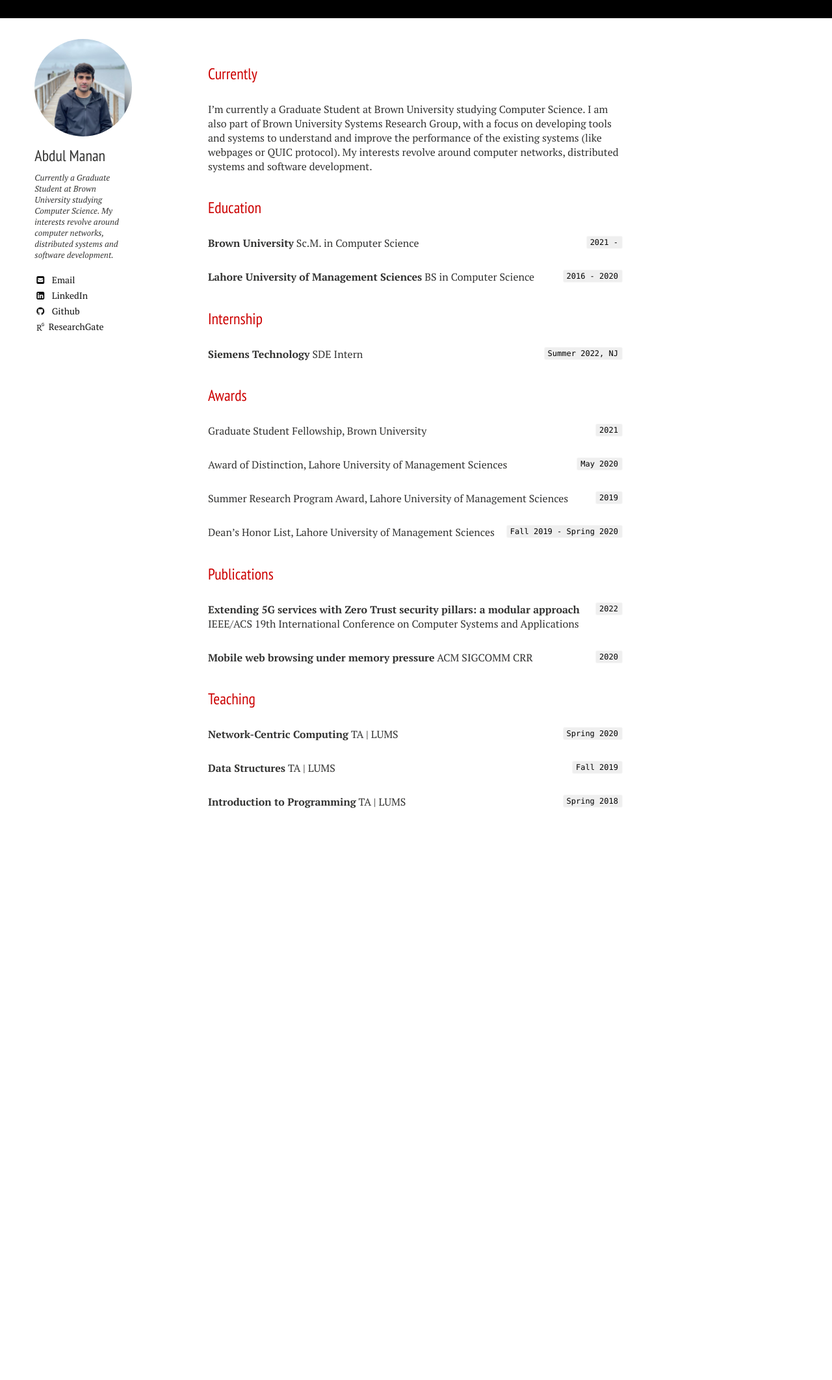
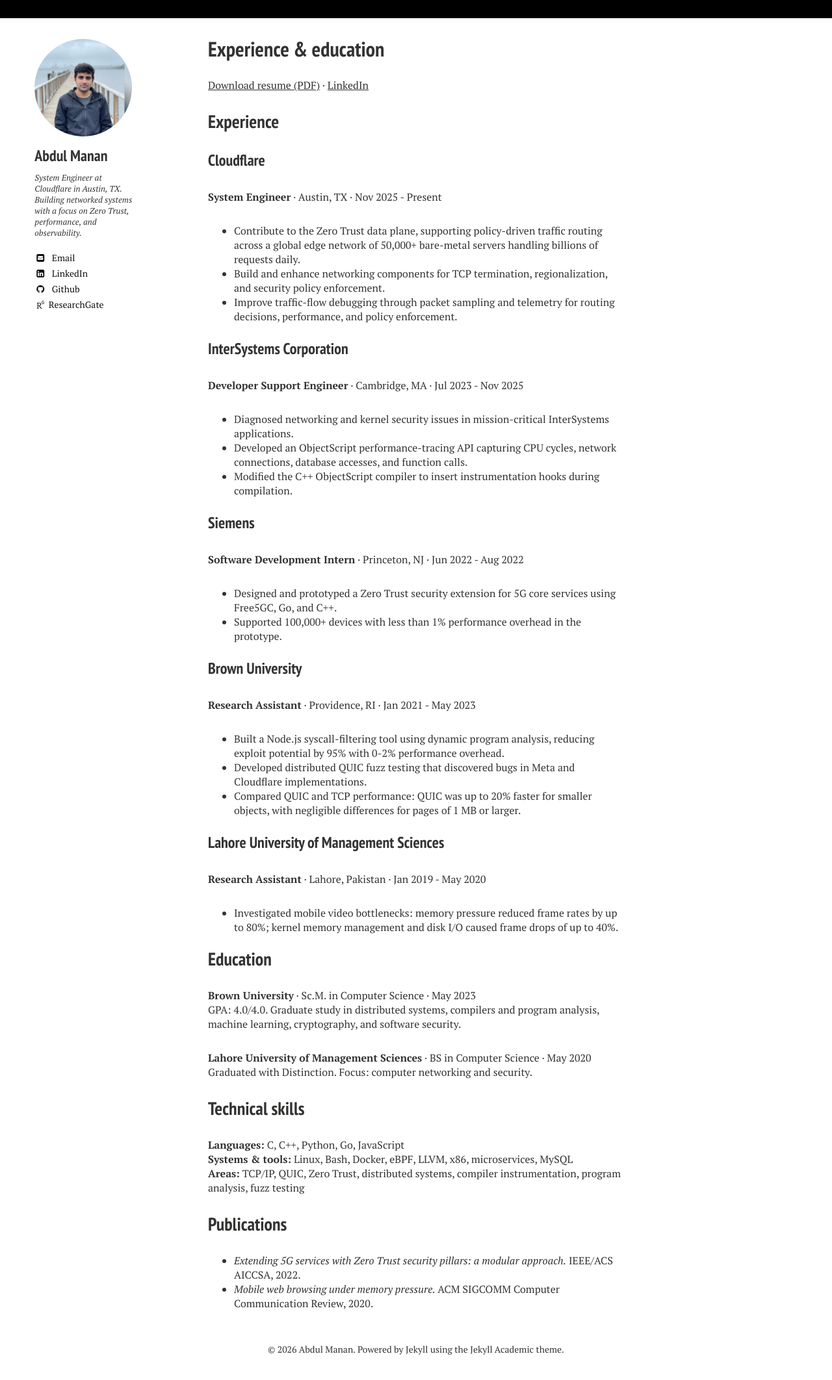
Before and after one commit to abdul-manaan/abdul-manaan.github.io, a Jekyll site: the page built from resume.md, in a window 1280 px wide, cut to the strip 104-2239 px from the top of the page. Shown: the top 2124 px of the strip at 65% size. Built offline with Jekyll 4.4.1, drawn with Linux system fonts in a browser that asks for light colours; nearby versions of some CDN libraries; some web fonts are replaced; before the commit the page ends 1459 px from its top, so only the background shows below that.

Commit message:
Update professional profile and resume; add Cloudflare page-view counter

```diff
--- a/_config.yml
+++ b/_config.yml
@@ -1,14 +1,14 @@
 # Site wide configuration
 
-title: Abdul Manan | Sc.M. Student
+title: Abdul Manan | Systems & Networking Engineer
 locale: en_US
 logo: # filename of a logo image that has been placed into your images directory
 # Enter the following platform usernames if you would like for them to appear on your site.
 owner:
   name: Abdul Manan
   avatar: bio-photo.jpg
-  bio: "Currently a Graduate Student at Brown University studying Computer Science. My interests revolve around computer networks, distributed systems and software development."
-  email: abdul_manan [at] brown [dot] edu
+  bio: "System Engineer at Cloudflare in Austin, TX. Building networked systems with a focus on Zero Trust, performance, and observability."
+  email: fnu.abdul.manan@gmail.com
   # Do not include the @ symbol in your Twitter username
   twitter: #username
   linkedin: fnu-abdul-manan
@@ -41,7 +41,7 @@
 
 # The following adjust the accents for your site. If you would like to further edit colors, fonts, font sizes, etc.
 # you may do so in _sass/variables.scss
-highlight-color: '#CC0000'
+highlight-color: '#176b75'
 lowlight-color: '#000'
   # NOTE: If you would like your site to be licensed under a creative commons license, uncomment the 'yes' next to the type of license you wish to use.
 creative-commons:
@@ -69,4 +69,7 @@
   enable_coderay: false
 
 include: [".htaccess"]
-exclude: ["lib", "config.rb", "Capfile", "config", "log", "Rakefile", "Rakefile.rb", "tmp", "less", "*.sublime-project", "*.sublime-workspace", "test", "spec", "Gruntfile.js", "package.json", "node_modules", "Gemfile", "Gemfile.lock", "LICENSE", "README.md"]
+exclude: ["tools", "cloudflare", "output", "DEPLOYMENT.md", "lib", "config.rb", "Capfile", "config", "log", "Rakefile", "Rakefile.rb", "tmp", "less", "*.sublime-project", "*.sublime-workspace", "test", "spec", "Gruntfile.js", "package.json", "node_modules", "Gemfile", "Gemfile.lock", "LICENSE", "README.md"]
+
+# Set to your deployed Cloudflare Worker URL to enable the page-view counter.
+counter_endpoint: ""
--- a/_includes/_footer.html
+++ b/_includes/_footer.html
@@ -20,12 +20,9 @@
 <br /></span>
 {% else  %}
 <span>&copy; {{ site.time | date: '%Y' }} {{ site.owner.name }}. Powered by <a href="https://jekyllrb.com" rel="nofollow">Jekyll</a> using the <a href="https://ncsu-libraries.github.io/jekyll-academic/" rel="nofollow">Jekyll Academic</a> theme.
-  Views: <span id="visits"></span>
-  <script>
-    function pageViewsCounter(response) {
-      document.getElementById('visits').innerText = response.value;
-    }
-  </script>
-  <script async src="https://api.countapi.xyz/hit/abdul-manaan.github.io/visits?callback=pageViewsCounter"></script>
+  {% if site.counter_endpoint != "" and site.counter_endpoint %}
+  <span id="page-views" hidden> · Page views: <span id="visits" aria-live="polite"></span></span>
+  <script defer src="{{ '/assets/js/counter.js' | relative_url }}" data-counter-endpoint="{{ site.counter_endpoint | escape }}"></script>
+  {% endif %}
 <br /></span>
 {% endif %}
--- a/resume.md
+++ b/resume.md
@@ -1,75 +1,63 @@
 ---
-layout: resume
+layout: page
+title: Experience & education
+menutitle: Resume
 menuorder: 3
-menutitle: Resume
-tags: ["Abdul Manan", "Brown University", "PhD", "Student", "LUMS", "Web Performance"]
+share: false
+excerpt: Experience in Zero Trust networking, systems engineering, compilers, and security research.
 ---
-## Currently
 
-I’m currently a Graduate Student at Brown University studying Computer Science. I am also part of Brown University Systems Research Group, with a focus on developing tools and systems to understand and improve the performance of the existing systems (like webpages or QUIC protocol). My interests revolve around computer networks, distributed systems and software development.
+[Download resume (PDF)]({{ '/assets/Abdul-Manan-Resume.pdf' | relative_url }}) · [LinkedIn](https://www.linkedin.com/in/fnu-abdul-manan)
 
+## Experience
+
+### Cloudflare
+**System Engineer** · Austin, TX · Nov 2025 - Present
+
+- Contribute to the Zero Trust data plane, supporting policy-driven traffic routing across a global edge network of 50,000+ bare-metal servers handling billions of requests daily.
+- Build and enhance networking components for TCP termination, regionalization, and security policy enforcement.
+- Improve traffic-flow debugging through packet sampling and telemetry for routing decisions, performance, and policy enforcement.
+
+### InterSystems Corporation
+**Developer Support Engineer** · Cambridge, MA · Jul 2023 - Nov 2025
+
+- Diagnosed networking and kernel security issues in mission-critical InterSystems applications.
+- Developed an ObjectScript performance-tracing API capturing CPU cycles, network connections, database accesses, and function calls.
+- Modified the C++ ObjectScript compiler to insert instrumentation hooks during compilation.
+
+### Siemens
+**Software Development Intern** · Princeton, NJ · Jun 2022 - Aug 2022
+
+- Designed and prototyped a Zero Trust security extension for 5G core services using Free5GC, Go, and C++.
+- Supported 100,000+ devices with less than 1% performance overhead in the prototype.
+
+### Brown University
+**Research Assistant** · Providence, RI · Jan 2021 - May 2023
+
+- Built a Node.js syscall-filtering tool using dynamic program analysis, reducing exploit potential by 95% with 0-2% performance overhead.
+- Developed distributed QUIC fuzz testing that discovered bugs in Meta and Cloudflare implementations.
+- Compared QUIC and TCP performance: QUIC was up to 20% faster for smaller objects, with negligible differences for pages of 1 MB or larger.
+
+### Lahore University of Management Sciences
+**Research Assistant** · Lahore, Pakistan · Jan 2019 - May 2020
+
+- Investigated mobile video bottlenecks: memory pressure reduced frame rates by up to 80%; kernel memory management and disk I/O caused frame drops of up to 40%.
 
 ## Education
 
-`2021 - `
-__Brown University__
-Sc.M. in Computer Science
+**Brown University** · Sc.M. in Computer Science · May 2023<br>
+GPA: 4.0/4.0. Graduate study in distributed systems, compilers and program analysis, machine learning, cryptography, and software security.
 
-`2016 - 2020`
-__Lahore University of Management Sciences__
-BS in Computer Science
+**Lahore University of Management Sciences** · BS in Computer Science · May 2020<br>
+Graduated with Distinction. Focus: computer networking and security.
 
+## Technical skills
 
-## Internship
-
-`Summer 2022, NJ`
-__Siemens Technology__
-SDE Intern
-
-
-## Awards
-
-`2021`
-Graduate Student Fellowship, Brown University
-
-`May 2020`
-Award of Distinction, Lahore University of Management Sciences
-
-`2019`
-Summer Research Program Award, Lahore University of Management Sciences
-
-`Fall 2019 - Spring 2020`
-Dean's Honor List, Lahore University of Management Sciences
-
+**Languages:** C, C++, Python, Go, JavaScript<br>
+**Systems & tools:** Linux, Bash, Docker, eBPF, LLVM, x86, microservices, MySQL<br>
+**Areas:** TCP/IP, QUIC, Zero Trust, distributed systems, compiler instrumentation, program analysis, fuzz testing
 
 ## Publications
 
-<!-- A list is also available [online](https://scholar.google.co.uk/citations?user=-_wO-34AAAAJ) -->
-`2022`
-__Extending 5G services with Zero Trust security pillars: a modular approach__
-IEEE/ACS 19th International Conference on Computer Systems and Applications
-
-`2020`
-__Mobile web browsing under memory pressure__
-ACM SIGCOMM CRR
-
-
-## Teaching
-
-`Spring 2020`
-__Network-Centric Computing__
-TA | LUMS
-
-`Fall 2019`
-__Data Structures__
-TA | LUMS
-
-`Spring 2018`
-__Introduction to Programming__
-TA | LUMS
-
-
-
-<!-- ### Footer
-
-Last updated: May 2013 -->
+- *Extending 5G services with Zero Trust security pillars: a modular approach.* IEEE/ACS AICCSA, 2022.
+- *Mobile web browsing under memory pressure.* ACM SIGCOMM Computer Communication Review, 2020.
```
Also changed, not shown: DEPLOYMENT.md (added, +53 -0 lines), assets/js/counter.js (added, +11 -0 lines), cloudflare/counter/package.json (added, +7 -0 lines), cloudflare/counter/src/index.js (added, +37 -0 lines), cloudflare/counter/test-counter.mjs (added, +20 -0 lines), index.md (+29 -7 lines), tools/build_resume.py (added, +47 -0 lines), tools/resume_data.json (added, +54 -0 lines), 5 other files.
